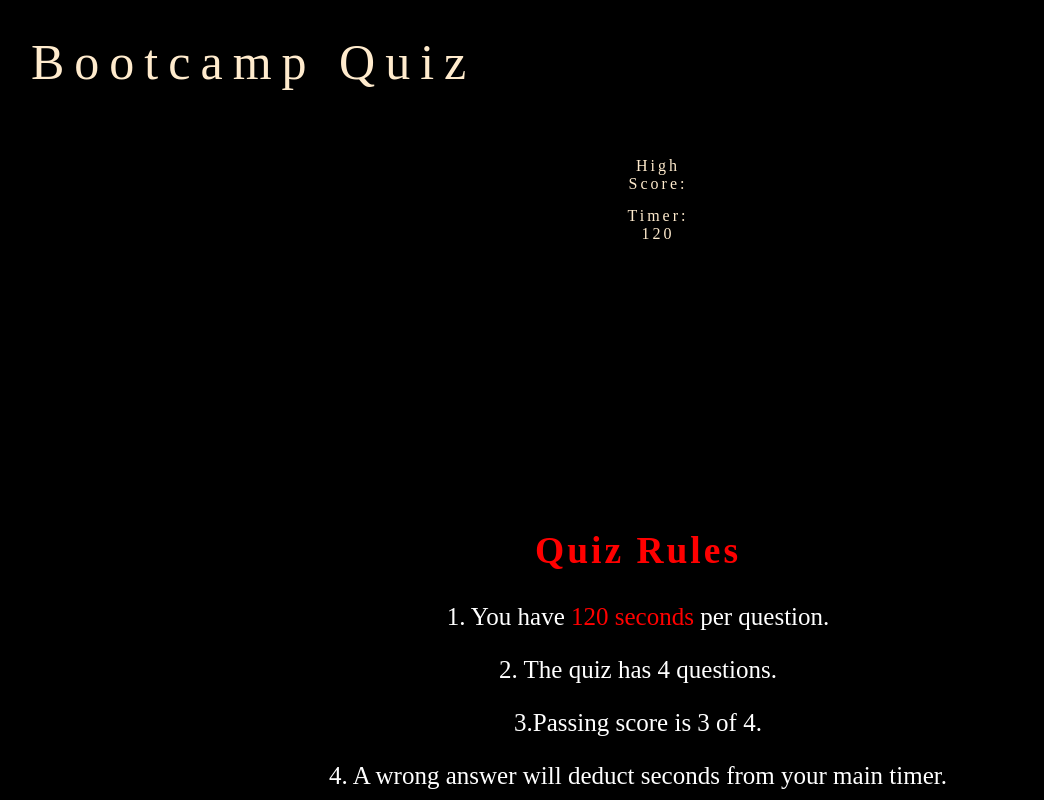
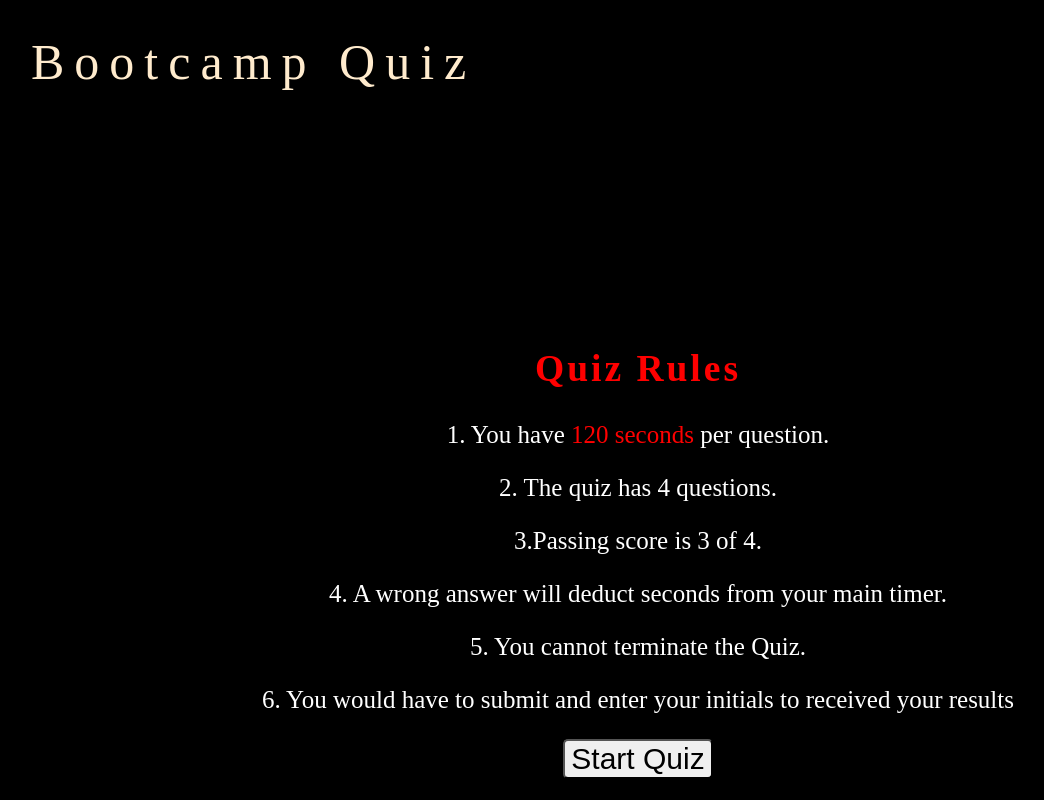
Before and after one commit to brendasosa0721/challenge-4-quiz-timer, a plain HTML site: page index.html in a window 1280 px wide. Shown: the top 800 px of the page, without its empty margins (2-1046 px from the left). Drawn offline with Linux system fonts and the light colour scheme.

```diff
--- a/assets/css/style.css
+++ b/assets/css/style.css
@@ -9,23 +9,7 @@
     padding: 25px;
     text-align: center;
 }
-.list{ /* list styling*/
-    color: blanchedalmond;
-    padding: 25px;
-    letter-spacing: 3px;
-    text-align: center;
-}
 
-.quiz-list li{
-    display: block;
-    list-style: none;
-    margin-left: auto;
-    margin-right: auto;
-    top: 0px;
-    height: 50px;
-    width: 100px;
-
-}
 .body { /*body of the quiz*/
     background-color: black;
  flex-wrap: wrap;
--- a/index.html
+++ b/index.html
@@ -10,14 +10,6 @@
 </head>
 <header class="header">Bootcamp Quiz</header>
 <body class="body">
-    <!--Nav list-->
-    <div class="list">
-        <!--Unordered List-->
-        <ul class="quiz-list">
-            <li id="high-score">High Score:</li>
-
-            <li id="timer">Timer: 120</li>
-        </ul>
 
 
     </div>
@@ -163,7 +155,7 @@
 
 </footer>
 
-<section class="hide end-quiz">
+<section class="hidden end-quiz">
     <h1 class="title-end">End of the Quiz</h1>
     <button class="submit-btn">Submit your answers</button>
     <h2 class="highscore">Highscore</h2>
--- a/script.js
+++ b/script.js
@@ -95,10 +95,7 @@
         question4.classList.remove("hidden");
       });
       //Hidden Question 4 after clicking the next btn
-      nextq4.addEventListener("click", function () {
-        question4.classList.add("hidden");
-        endquiz.classList.remove("hide");
-      });
+
     });
 
   });
```
Also changed, not shown: 1 other file.
